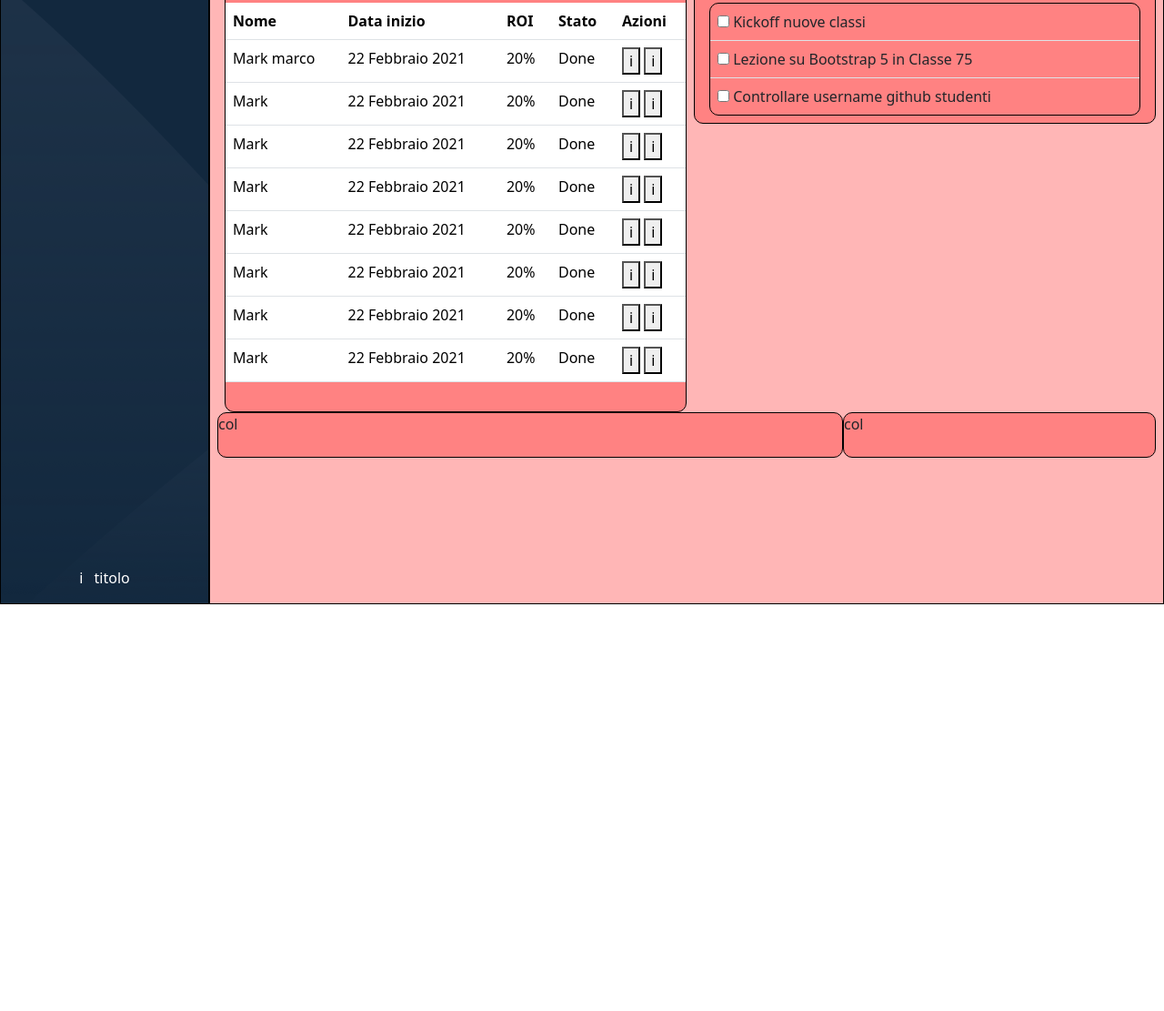
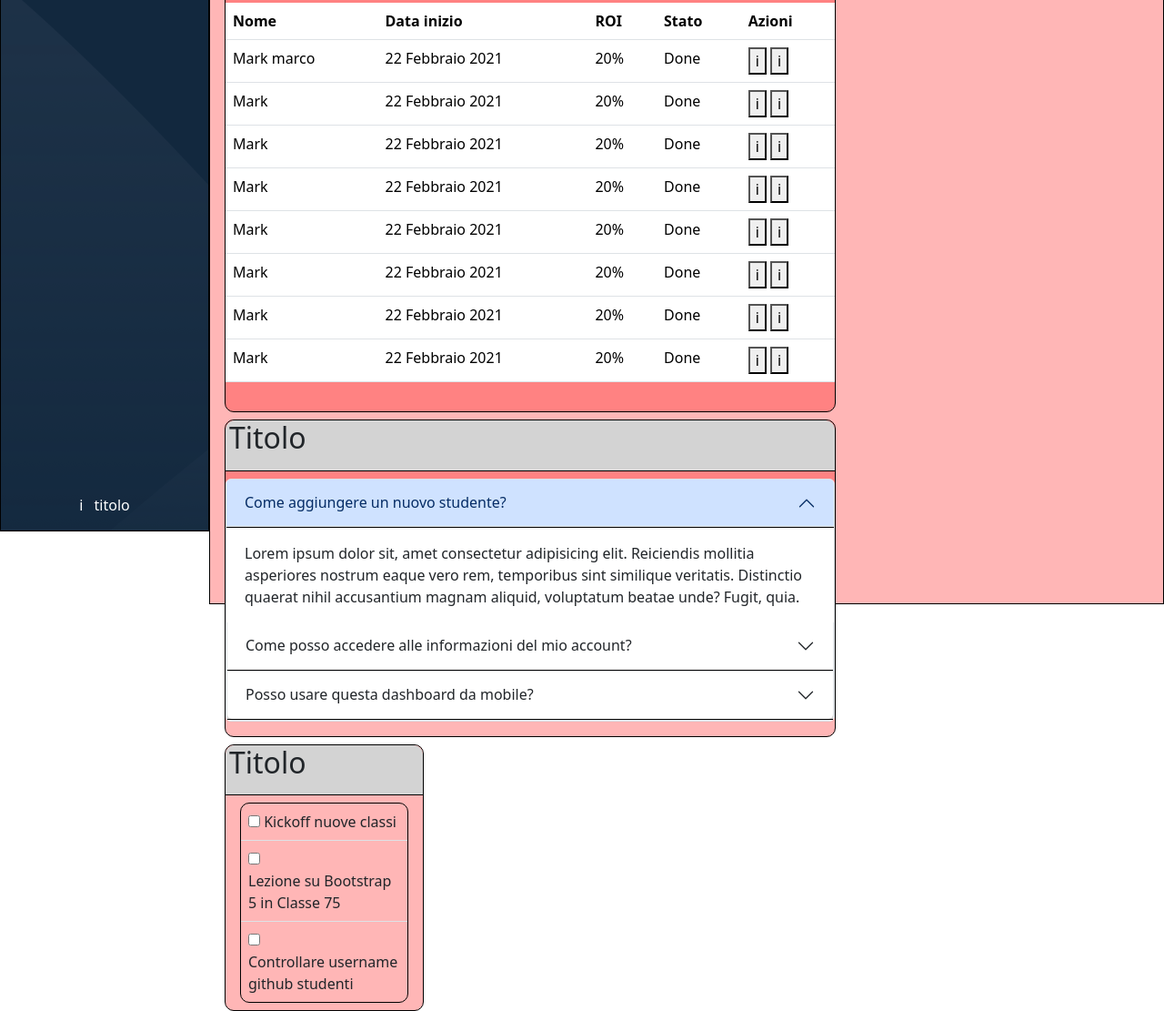
Before and after one commit to marcocnc/html-css-bootstrap-dashboard, a plain HTML site: page index.html in a window 1280 px wide. Shown: the part 216-1327 px from the top of the page at 91% size. Before the commit the page ends 880 px from the top, so only its background shows below. Drawn offline with nearby package versions, Linux system fonts and the light colour scheme.

Commit message:
[add] faq

```diff
--- a/assets/css/style.css
+++ b/assets/css/style.css
@@ -43,7 +43,7 @@ main{
 /* Main */
 #sidebar{
     width: 80px;
-    height: 100vh;
+    height: 100%;
     flex-shrink: 0;
     background-color: #ffffff2c;
     border: 1px solid #000;
--- a/index.html
+++ b/index.html
@@ -118,10 +118,10 @@
 
                 <!-- Dashboard -->
                 <div class="dashboard pt-3 px-2">
-                    <div class="row-cols-1 row-cols-xl-2 d-xl-flex flex-xl-wrap">
-                        <div class="col-8">
+                    <div class="row">
+                        <div class="col-xl-8">
                             <!-- Table -->
-                            <div class="card radius ms-2 pb-3 debug">
+                            <div class="card radius ms-2 pb-3 mb-2 debug">
                                 <h2 class="pb-3 ps-1">Titolo</h2>
                                 <table class="table table-hover">
                                     <thead>
@@ -232,8 +232,53 @@
                             </div>
                             <!-- /Table -->
 
+                            <!-- FAQ -->
+                            <div id="faq">
+                                <div class="card radius ms-2 pb-3 mb-2 debug">
+                                    <h2 class="pb-3 ps-1">Titolo</h2>
+                                    <div class="accordion">
+                                        <div class="accordion-item">
+                                          <h2 class="accordion-header" id="headingOne">
+                                            <button class="accordion-button" type="button" data-bs-toggle="collapse" data-bs-target="#collapseOne" aria-expanded="true" aria-controls="collapseOne">
+                                              Come aggiungere un nuovo studente?
+                                            </button>
+                                          </h2>
+                                          <div id="collapseOne" class="accordion-collapse collapse show" aria-labelledby="headingOne" data-bs-parent="#accordionExample">
+                                            <div class="accordion-body">
+                                                Lorem ipsum dolor sit, amet consectetur adipisicing elit. Reiciendis mollitia asperiores nostrum eaque vero rem, temporibus sint similique veritatis. Distinctio quaerat nihil accusantium magnam aliquid, voluptatum beatae unde? Fugit, quia.
+                                          </div>
+                                        </div>
+                                        <div class="accordion-item">
+                                          <h2 class="accordion-header" id="headingTwo">
+                                            <button class="accordion-button collapsed" type="button" data-bs-toggle="collapse" data-bs-target="#collapseTwo" aria-expanded="false" aria-controls="collapseTwo">
+                                              Come posso accedere alle informazioni del mio account?
+                                            </button>
+                                          </h2>
+                                          <div id="collapseTwo" class="accordion-collapse collapse" aria-labelledby="headingTwo" data-bs-parent="#accordionExample">
+                                            <div class="accordion-body">
+                                                Lorem ipsum dolor sit, amet consectetur adipisicing elit. Reiciendis mollitia asperiores nostrum eaque vero rem, temporibus sint similique veritatis. Distinctio quaerat nihil accusantium magnam aliquid, voluptatum beatae unde? Fugit, quia.
+                                            </div>
+                                          </div>
+                                        </div>
+                                        <div class="accordion-item">
+                                          <h2 class="accordion-header" id="headingThree">
+                                            <button class="accordion-button collapsed" type="button" data-bs-toggle="collapse" data-bs-target="#collapseThree" aria-expanded="false" aria-controls="collapseThree">
+                                              Posso usare questa dashboard da mobile?
+                                            </button>
+                                          </h2>
+                                          <div id="collapseThree" class="accordion-collapse collapse" aria-labelledby="headingThree" data-bs-parent="#accordionExample">
+                                            <div class="accordion-body">
+                                              Lorem ipsum dolor sit, amet consectetur adipisicing elit. Reiciendis mollitia asperiores nostrum eaque vero rem, temporibus sint similique veritatis. Distinctio quaerat nihil accusantium magnam aliquid, voluptatum beatae unde? Fugit, quia.
+                                            </div>
+                                          </div>
+                                        </div>
+                                      </div>
+                                </div>
+                            </div>
                         </div>
-                        <div class="col-4">
+
+                        <div class="col-xl-4">
+                            <!-- To do -->
                             <div class="card to-do radius debug ms-2">
                                 <h2 class="pb-3 ps-1">Titolo</h2>
                                 <div class="checklist radius mb-2 mx-3">
@@ -253,18 +298,16 @@
                                     </div>
                                 </div>
                             </div>
-
                         </div>
 
 
-                        <!-- To do -->
 
 
 
-                        <div class="col-xl-8 radius debug">col</div>
 
 
-                        <div class="col-xl-4 radius debug">col</div>
+
+
                     </div>
                 </div>
             </div>
```
